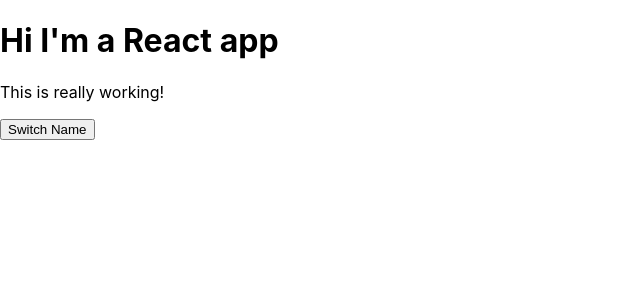
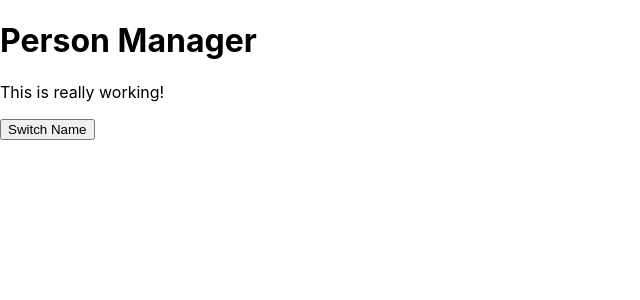
Before and after one commit to ZeSzymi/react-complete-tutorial, a React app: page / in a window 1280 px wide. Shown: the top 300 px of the page, without its empty margins (0-640 px from the left). Built offline with nearby package versions, Linux system fonts and the light colour scheme.

Commit message:
Lifecycle hooks introduced

```diff
--- a/src/components/Cockpit/Cockpit.js
+++ b/src/components/Cockpit/Cockpit.js
@@ -2,7 +2,6 @@
 import classes from './Cockpit.css';
 
 const cockpit = (props) => {
-
     const assignedClasses = [];
 
     let btnClass = '';
@@ -19,7 +18,7 @@
 
     return (
         <div className={classes.Cockpit}>
-            <h1>Hi I'm a React app</h1>
+            <h1>{props.title}</h1>
             <p>This is really working!</p>
             <button
                 className={btnClass}
--- a/src/components/Persons/Person/Person.js
+++ b/src/components/Persons/Person/Person.js
@@ -2,6 +2,7 @@
 import './Person.css';
 
 const person = props => {
+    console.log('[Person.js] rendering...');
     return (<div className="Person">
         <p onClick={ props.click }>I'm a { props.name } and I am { props.age } years old</p>
         <p>{ props.children }</p>
--- a/src/components/Persons/Persons.js
+++ b/src/components/Persons/Persons.js
@@ -1,12 +1,14 @@
 import React from 'react';
 import Person from './Person/Person'
 
-const persons = (props) => props.persons.map((person, index) => {
+const persons = (props) => {
+    console.log('[Persons.js] rendering...');
+    return props.persons.map((person, index) => {
         return <Person
         click={() => props.clicked(index)}
         name={person.name}
         age={person.age}
         key={person.id}
         changed={event => props.changed(event, person.id)} />
-    })
+    })}
 export default persons;
--- a/src/containers/App.js
+++ b/src/containers/App.js
@@ -6,6 +6,11 @@
 
 class App extends Component {
 
+  constructor(props) {
+    super(props);
+    console.log('[App.js] constructor');
+  }
+
   state = {
     persons: [
       { id: '1', name: 'Max', age: 28 },
@@ -13,6 +18,11 @@
       { id: '3', name: 'Stephanie', age: 26 }
     ],
     showPersons: false
+  }
+
+  static getDerivedStateFromProps(props, state) {
+    console.log('[App.js] getDerivedStateFromProps', state);
+    return state;
   }
 
   nameChangedHandler = (event, id) => {
@@ -36,7 +46,12 @@
     this.setState({ persons: persons });
   }
 
+  componentDidMount() {
+    console.log('[App.js] ComponentDidMount')
+  }
+
   render() {
+    console.log('[App.js] render')
     let persons = null;
 
     if (this.state.showPersons) {
@@ -50,7 +65,9 @@
 
     return (
       <div className={classes.App}>
-        <Cockpit showPersons={this.state.showPersons}
+        <Cockpit
+          title={this.props.appTitle}
+          showPersons={this.state.showPersons}
           persons={this.state.persons}
           click={this.togglePersonsHandler} />
         {persons}
--- a/src/index.js
+++ b/src/index.js
@@ -4,7 +4,7 @@
 import App from './containers/App';
 import * as serviceWorker from './serviceWorker';
 
-ReactDOM.render(<App />, document.getElementById('root'));
+ReactDOM.render(<App appTitle='Person Manager' />, document.getElementById('root'));
 
 // If you want your app to work offline and load faster, you can change
 // unregister() to register() below. Note this comes with some pitfalls.
```
